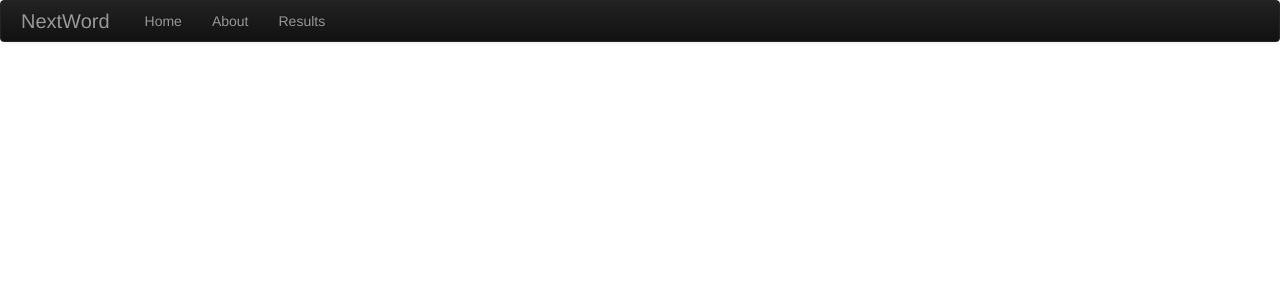
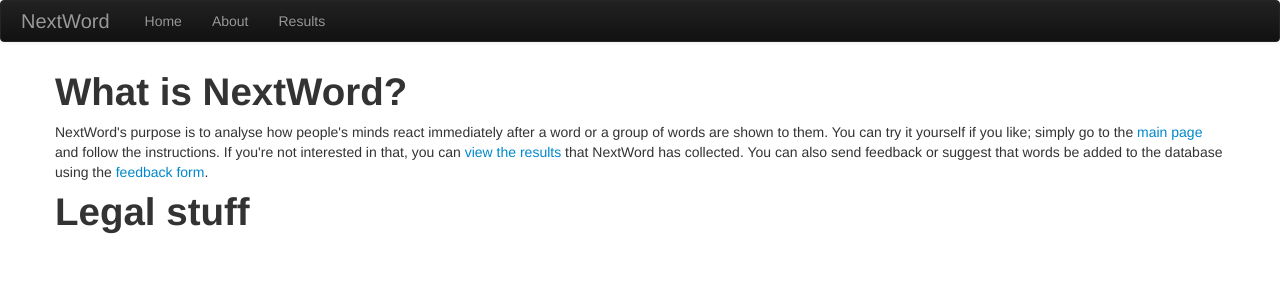
Before and after one commit to an-empty-string/next-word, a Flask app: page /about/ in a window 1280 px wide. Shown: the top 302 px of the page. Run offline with Flask 2, Linux system fonts and the light colour scheme.

Commit message:
content for templates

```diff
--- a/app.py
+++ b/app.py
@@ -1,9 +1,19 @@
 from flask import Flask, render_template
+from random import choice
+## Helpers
+def get_word():
+    words = [
+            "potato",
+            "the",
+            "it",
+            "Bruce"
+            ]
+    return choice(words)
 app = Flask(__name__)
 
 @app.route('/')
 def root():
-    return render_template('index.html')
+    return render_template('index.html', word=get_word())
 
 @app.route('/about/')
 def about():
@@ -13,5 +23,9 @@ def about():
 def results():
     return render_template('results.html')
 
+@app.route('/feedback/')
+def feedback():
+    return render_template('feedback.html')
+
 if __name__ == "__main__":
-    app.run()
+    app.run(debug=True)
--- a/templates/about.html
+++ b/templates/about.html
@@ -1 +1,7 @@
 {% extends 'base.html' %}
+{% block title %}About NextWord{% endblock %}
+{% block content %}
+<h1>What is NextWord?</h1>
+NextWord's purpose is to analyse how people's minds react immediately after a word or a group of words are shown to them. You can try it yourself if you like; simply go to the <a href="{{ url_for('root') }}">main page</a> and follow the instructions. If you're not interested in that, you can <a href="{{ url_for('results') }}">view the results</a> that NextWord has collected. You can also send feedback or suggest that words be added to the database using the <a href="{{ url_for('feedback') }}">feedback form</a>.
+<h1>Legal stuff</h1>
+{% endblock %}
--- /dev/null
+++ b/templates/feedback.html
@@ -0,0 +1,3 @@
+{% extends 'base.html' %}
+{% block title %}Feedback{% endblock %}
+{% block content %}insert feedback form here{% endblock %}
--- a/templates/index.html
+++ b/templates/index.html
@@ -1,5 +1,8 @@
 {% extends 'base.html' %}
 {% block title %}Index{% endblock %}
 {% block content %}
-<h1>Hello, world!</h1>
+<div class="hero-unit">
+    <h1>Welcome to NextWord</h1>
+</div>
+<h2 style="text-align:center;"><small>type the first word you think of when you see </small>{{ word }}</h2>
 {% endblock %}
--- a/templates/results.html
+++ b/templates/results.html
@@ -1 +1,3 @@
 {% extends 'base.html' %}
+{% block title %}Results{% endblock %}
+{% block content %}Insert graph here{% endblock %}
```
